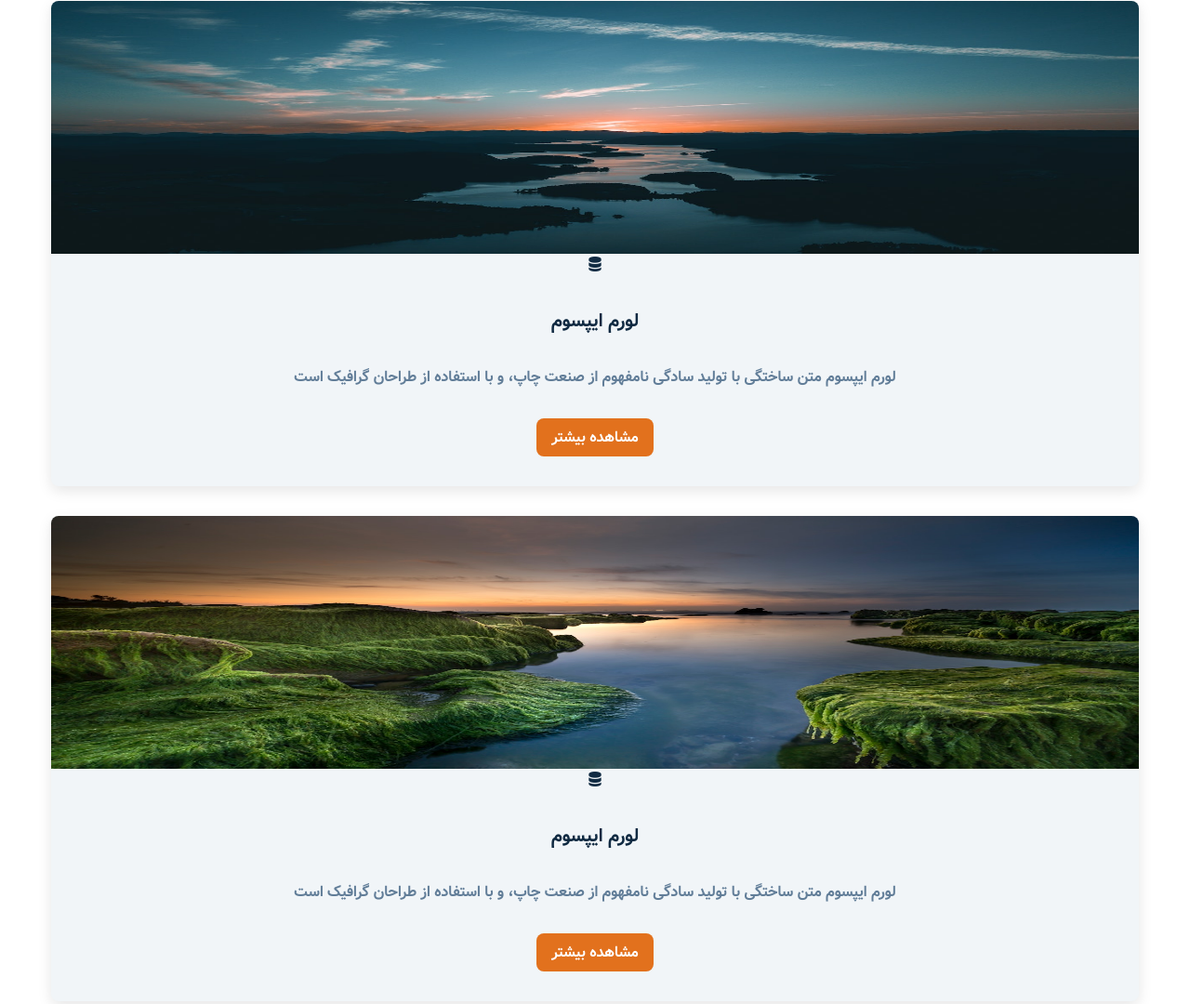
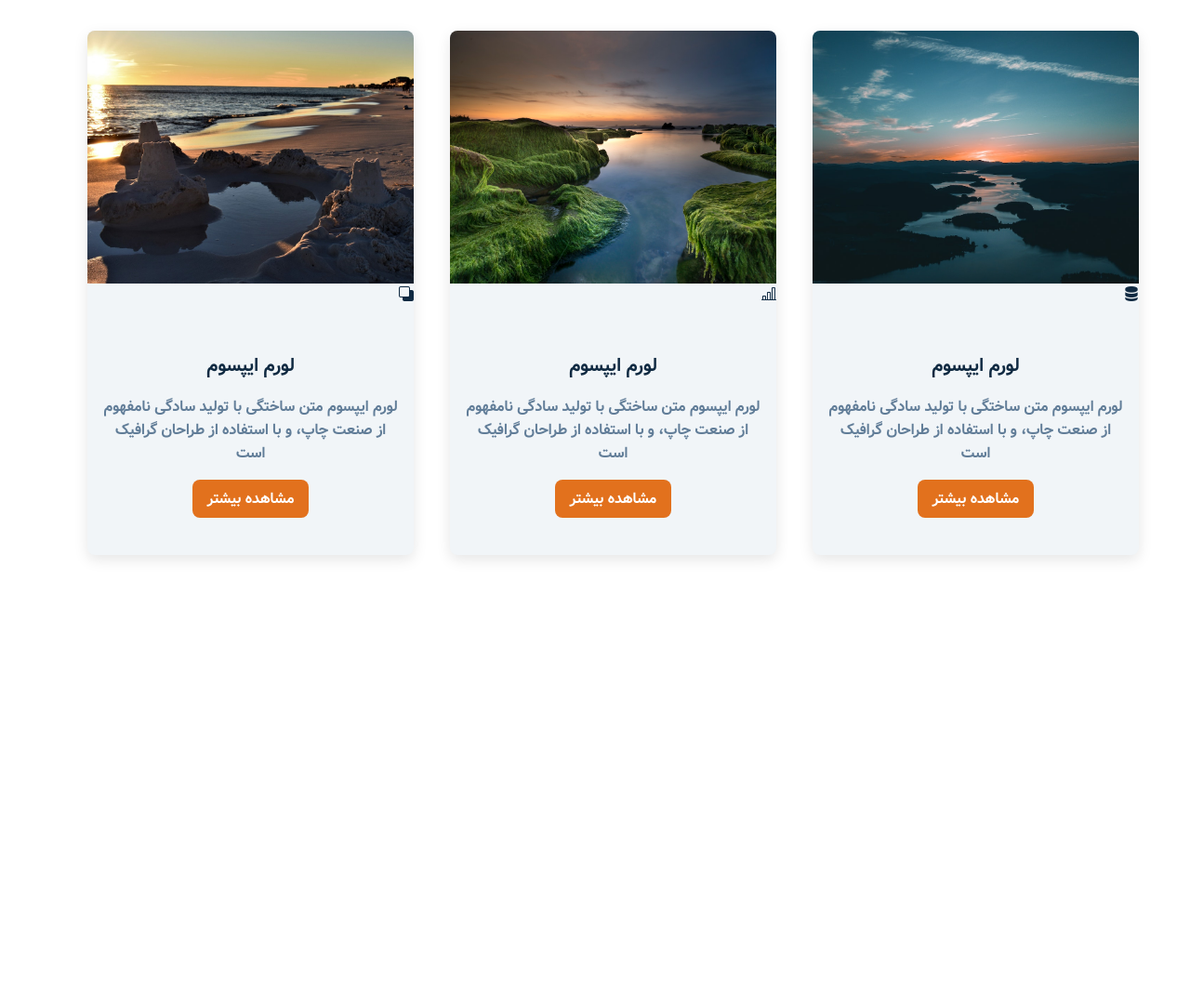
Before and after one commit to MaryamRezazade/html-css, a plain HTML site: page index.html in a window 1280 px wide. Shown: the part 2176-3256 px from the top of the page at 93% size. After the commit the page ends 2869 px from the top, so only its background shows below. Drawn offline with Linux system fonts and the light colour scheme; files whose address does not match are found by name.

Commit message:
media-services

```diff
--- a/css/main.css
+++ b/css/main.css
@@ -275,61 +275,59 @@ About
 product
 ===================
 */
-.products{
+.products {
   background: var(--clr-grey-10);
 }
-.product-text{
+.product-text {
   color: var(--clr-grey-5);
   max-width: 26rem;
   margin-left: auto;
 }
-.btn-product{
+.btn-product {
   margin-top: 1.5rem;
 }
 .section-title h2 {
   margin-bottom: 1.5rem;
 }
-.product{
+.product {
   margin-bottom: 2rem;
 }
-.product-price{
+.product-price {
   color: var(--clr-primary);
   direction: rtl;
 }
-.product-img{
+.product-img {
   border-radius: var(--radius);
   margin-bottom: 1rem;
   height: 17rem;
   object-fit: cover;
 }
 @media screen and (min-width: 768px) {
-  .product{
+  .product {
     float: right;
     width: 50%;
     padding-left: 2rem;
   }
 }
 @media screen and (min-width: 992px) {
-  .product{
+  .product {
     width: 33.3%;
   }
 }
 @media screen and (min-width: 1200px) {
-  .products-info{
+  .products-info {
     width: 30%;
     float: right;
   }
-  .products-card{
-    width:70%;
+  .products-card {
+    width: 70%;
     float: left;
-
   }
-  .product{
+  .product {
     margin-bottom: 0;
 
     padding-left: 0;
     padding-right: 2rem;
-
   }
 }
 /*
@@ -337,32 +335,49 @@ direction: rtl;
 Services
 ===================
 */
-.section-center{
+.services-title {
   text-align: center;
 }
-.services-card{
+.services-card {
   background: var(--clr-grey-10);
   margin: 2rem 0;
   border-radius: var(--radius);
-  box-shadow: 0 5px 15px rgb(0,0,0,0.1);
+  box-shadow: 0 5px 15px rgba(0, 0, 0, 0.1);
   transition: var(--transition);
 }
-.services-card hover{
-  box-shadow: 0 5px 15px rgb(0,0,0,0.2);
+.services-card:hover {
+  box-shadow: 0 5px 15px rgba(0, 0, 0, 0.2);
   transform: scale(1.02);
 }
-.services-img{
+.services-img {
+  height: 17rem;
+  object-fit: cover;
   border-top-right-radius: var(--radius);
   border-top-left-radius: var(--radius);
 }
-.services-info{
-  padding: 2rem 0;
+.services-info {
+  padding: 3rem 1rem 2.5rem 1rem;
+  text-align: center;
 }
 .services-info p {
-  padding: 2rem 0;
+  margin: 1rem auto;
   color: var(--clr-grey-5);
+  max-width: 20rem;
 }
-.services-img{
-  height: 17rem;
 
+@media screen and (min-width: 768px) {
+  .services-card {
+    float: right;
+    width: 45%;
+    margin-left: 5%;
   }
+}
+@media screen and (min-width: 992px) {
+  .services-card {
+    width: 30%;
+    margin-left: 3.33%;
+  }
+}
+.services-img-container{
+  position: relative;
+}
--- a/index.html
+++ b/index.html
@@ -143,7 +143,7 @@
     <!--end of about-->
     <!--services-->
     <section class="section-center">
-      <div class="section-title">
+      <div class="section-title services-title">
         <h3>خدمات</h3>
         <h2>لورم ایپسوم متن</h2>
       </div>
@@ -155,7 +155,7 @@
               src="./images/product-1.jpg"
               alt="img-1"
             />
-            <span class="servces-icon">
+            <span class="service-icon">
               <i class="bi bi-server"></i>
             </span>
           </div>
@@ -168,8 +168,7 @@
             <a class="btn btn-service" href="product.html">مشاهده بیشتر</a>
           </div>
         </article>
-      </div>
-      <div class="clearfix">
+
         <article class="services-card">
           <div class="services-img-container">
             <img
@@ -177,8 +176,8 @@
               src="./images/product-2.jpg"
               alt="img-2"
             />
-            <span class="servces-icon">
-              <i class="bi bi-server"></i>
+            <span class="service-icon">
+              <i class="bi bi-bar-chart-line"></i>
             </span>
           </div>
           <div class="services-info">
@@ -190,8 +189,7 @@
             <a class="btn btn-service" href="product.html">مشاهده بیشتر</a>
           </div>
         </article>
-      </div>
-      <div class="clearfix">
+
         <article class="services-card">
           <div class="services-img-container">
             <img
@@ -199,8 +197,8 @@
               src="./images/product-3.jpg"
               alt="img-3"
             />
-            <span class="servces-icon">
-              <i class="bi bi-server"></i>
+            <span class="service-icon">
+              <i class="bi bi-subtract"></i>
             </span>
           </div>
           <div class="services-info">
```
Lines whose indentation alone changed are shown as unchanged.
